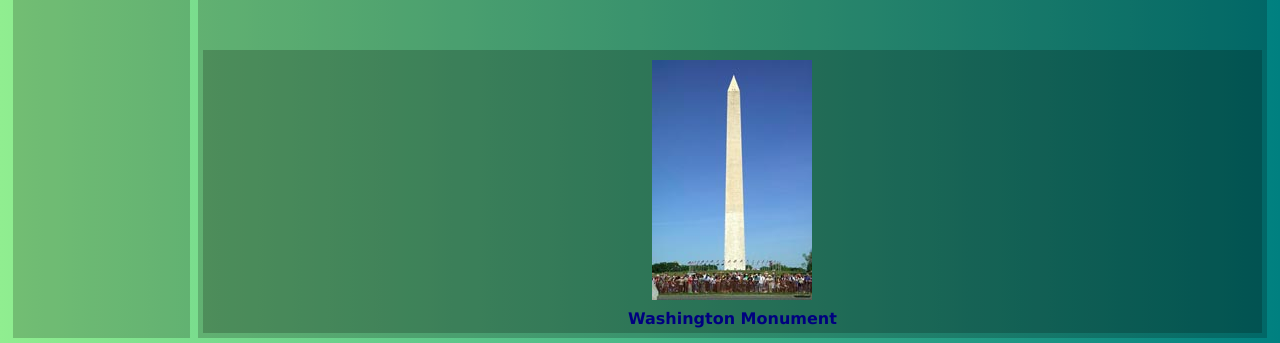
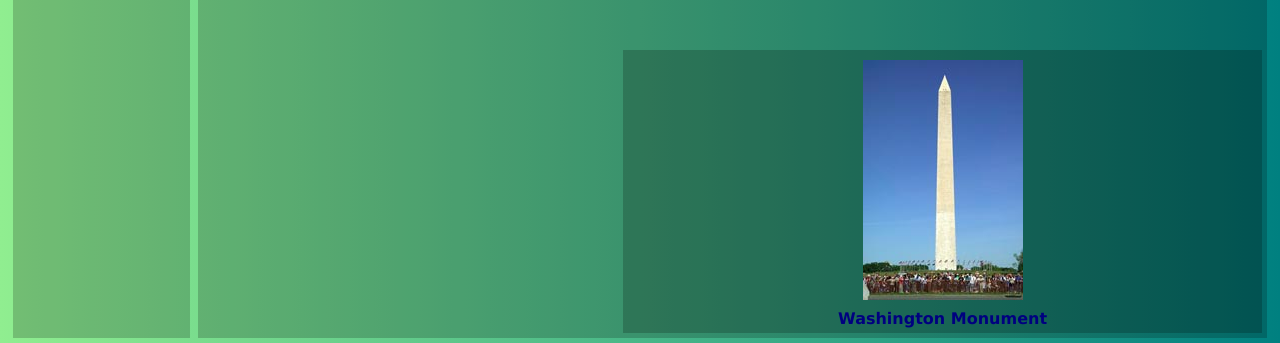
Before and after one commit to bostonwilliams/wd2, a plain HTML site: page special.html in a window 1280 px wide. Shown: the part 448-791 px from the top of the page. Drawn offline with nearby package versions, Linux system fonts and the light colour scheme.

Commit message:
Update special.html

```diff
--- a/special.html
+++ b/special.html
@@ -33,7 +33,7 @@
 <p>Don't miss this opportunity to see all the sites Washington DC has to offer: The White House, Capitol Building, Jefferson and Lincoln Memorials, Washinton Monument, Library of Congress, and so much more!</p>
 
 <p>In fact, it could take days just to see what the Smithsonian Institution has to offer. Not only are there 19 different museums and galleries, but also the National Zoo. It's the world's largest museum and nearly everything (including the zoo) is completely free!<p>
-       <div class="subgrid">
+       <div class="nestedgrid">
          <section></section>
            <figure class="fig1">
              <img src="washmon.jpg" alt="washington monument">
```
